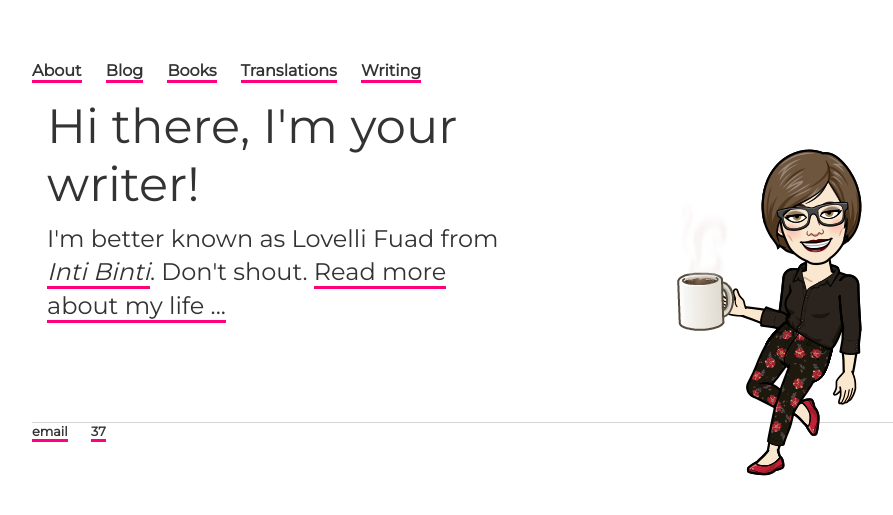
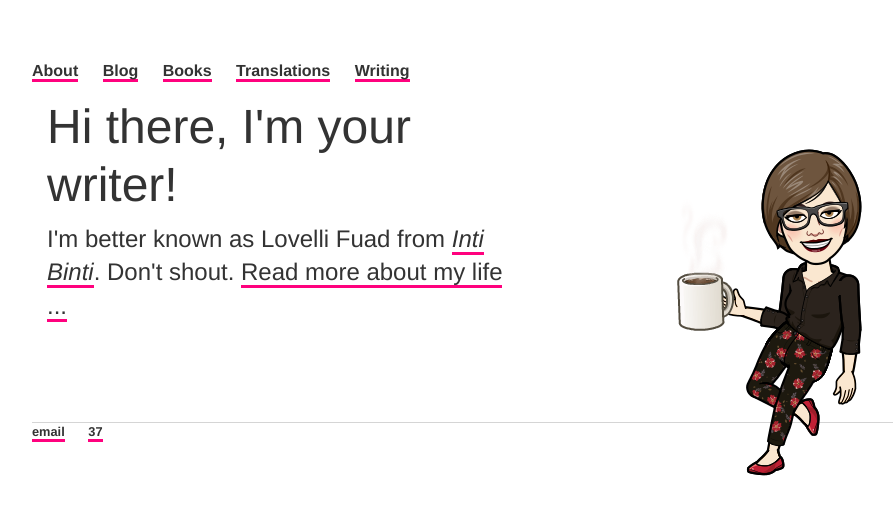
Before and after one commit to ariesti/ariesti.github.io, a Jekyll site: the page built from index.html, in a window 1280 px wide. Shown: the top 515 px of the page, without its empty margins (160-1053 px from the left). Built offline with Jekyll 4.4.1, drawn with Linux system fonts in a browser that asks for light colours.

Commit message:
Update default.html

```diff
--- a/_layouts/default.html
+++ b/_layouts/default.html
@@ -12,7 +12,6 @@
 
 			<link rel="stylesheet" href="/css/bootstrap.min.css" integrity="sha384-Gn5384xqQ1aoWXA+058RXPxPg6fy4IWvTNh0E263XmFcJlSAwiGgFAW/dAiS6JXm" crossorigin="anonymous">
 			<link rel="stylesheet" type="text/css" href="/css/main.css">
-			<link href='https://fonts.googleapis.com/css?family=Montserrat' rel='stylesheet'>
 
 			{% include analytics.html %}
 		</head>
```
